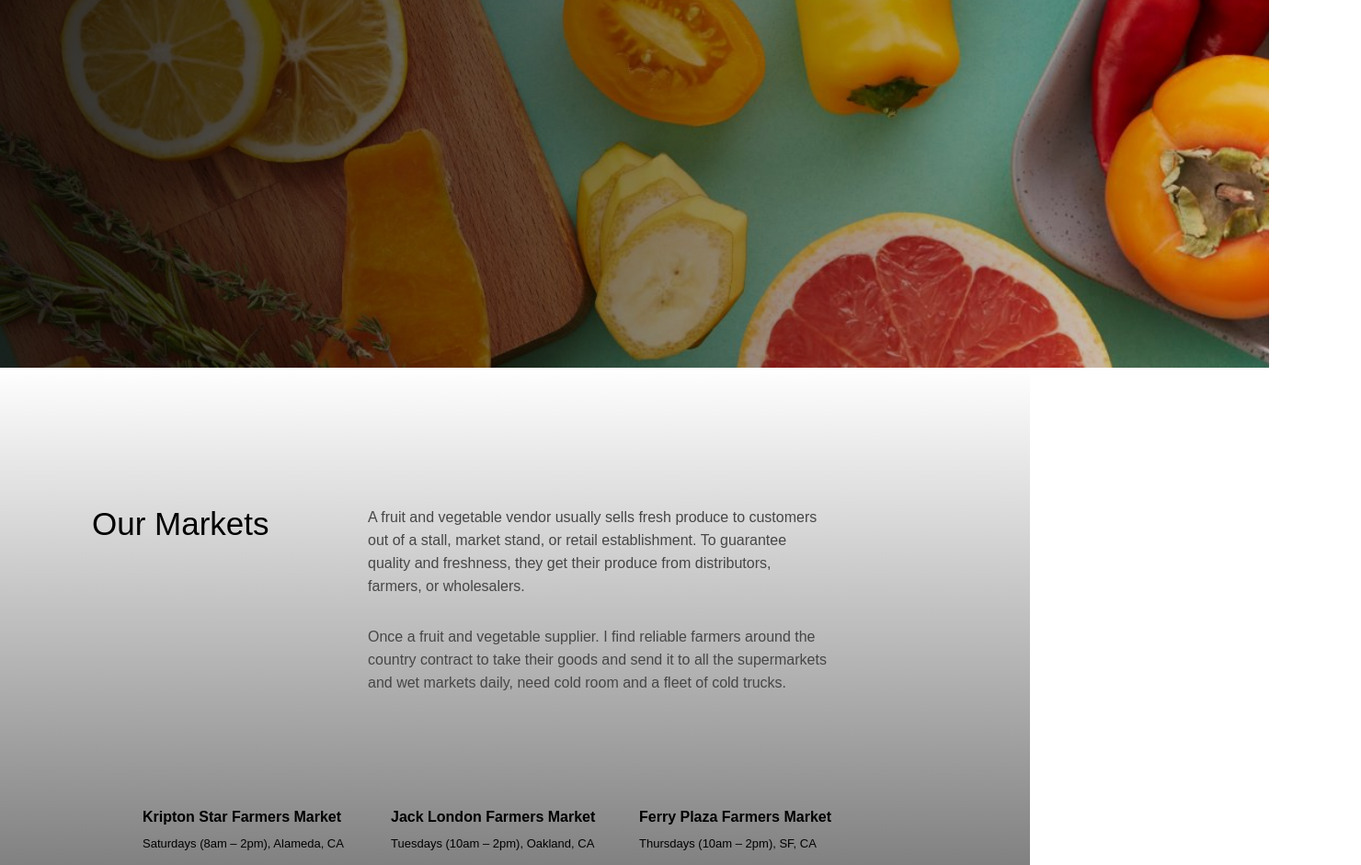
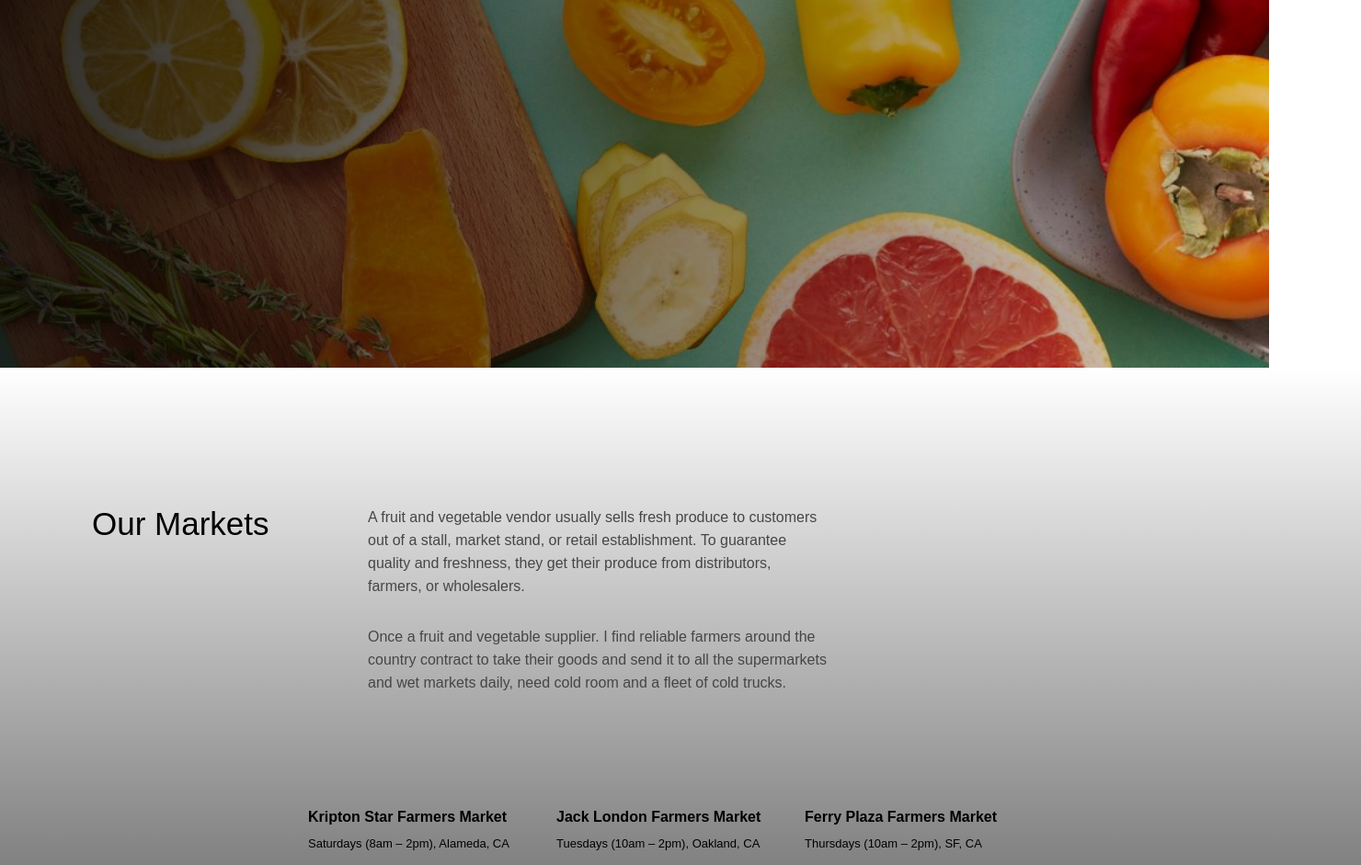
Before and after one commit to ShadowBolt23/WebProjects, a plain HTML site: page index.html in a window 1280 px wide. Shown: the part 638-1579 px from the top of the page at 92% size, 1480 px wide, since content can reach past the window. Drawn offline with Linux system fonts and the light colour scheme.

Commit message:
Update style.css2

```diff
--- a/style.css
+++ b/style.css
@@ -107,7 +107,7 @@ nav ul li a:hover{
 
 .section1{
     align-items: center;
-    width: 920px;
+    width: 100%;
     height: 869px;
     padding: 100px;
 
```
